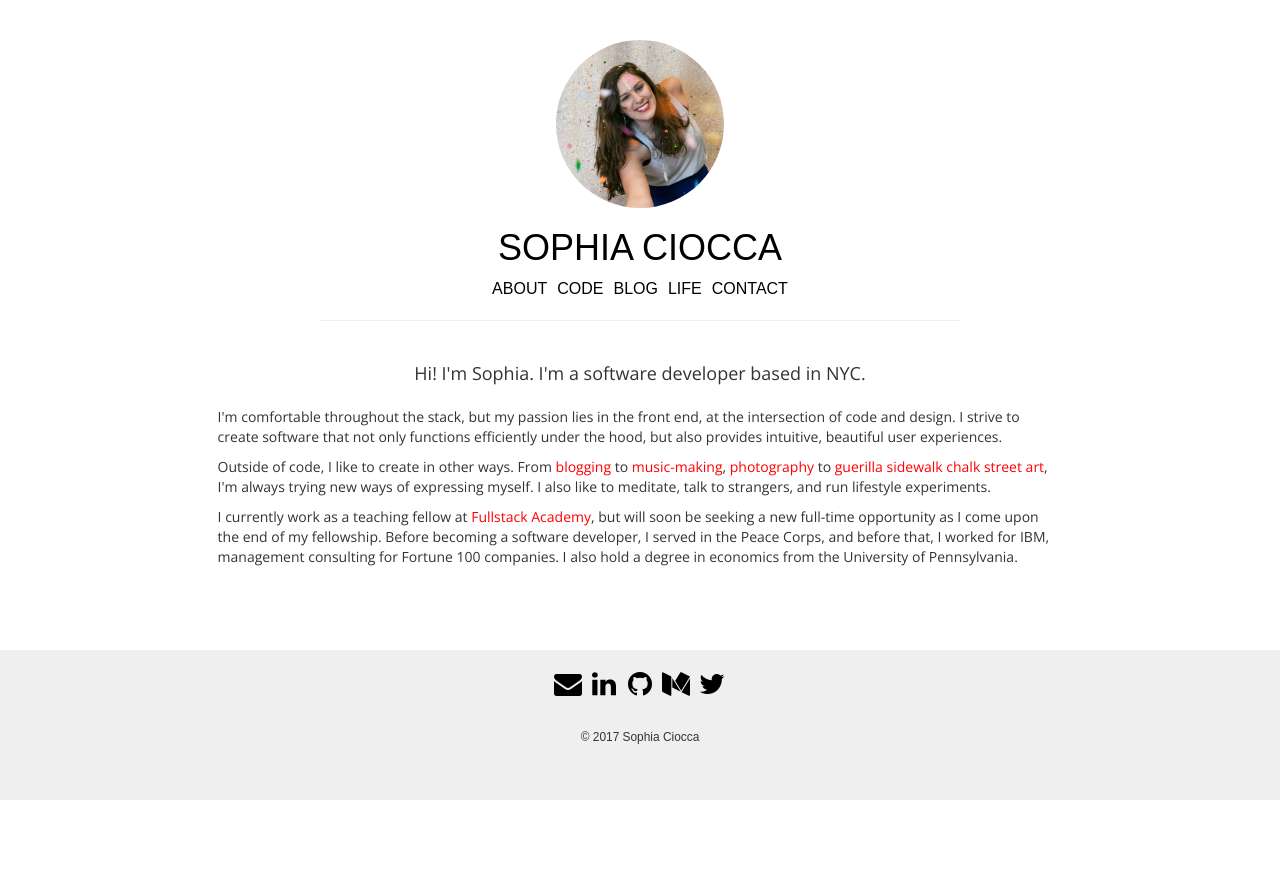
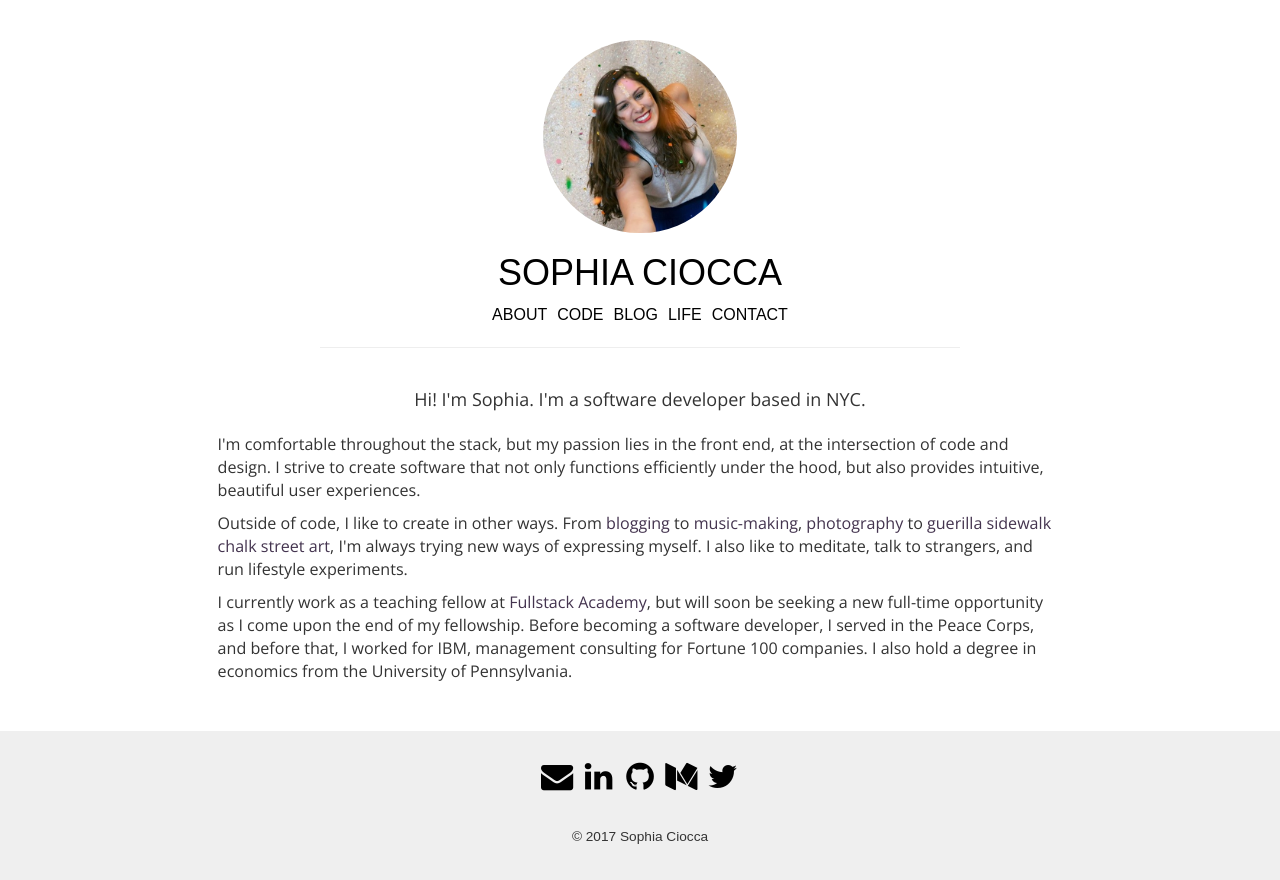
Before and after one commit to sophiaciocca/react-portfolio, a React (Create React App) app: page / in a window 1280 px wide. Before the commit the page ends 800 px from the top, so only its background shows below. Built offline with nearby package versions, Linux system fonts and the light colour scheme; a web font is replaced by a local one.

Commit message:
Fix spacing on Life page & eader

```diff
--- a/src/containers/App.js
+++ b/src/containers/App.js
@@ -4,16 +4,25 @@ import styled from 'styled-components';
 import Header from './Header.js'
 import Footer from './Footer.js'
 
+export const ColorScheme = {
+  primary: 'red',
+  secondary: 'blue',
+  third: 'purple',
+  fourth: 'goldenrod'
+}
+
 const AppDiv = styled.div`
   display: flex;
   min-height: 100vh;
   flex-direction: column;
+  font-size: 1.15em;
 `;
 
 export const CenteredHeader = styled.h4`
   text-align: center;
   margin-bottom: 1.25em;
 `
+
 
 const ContainerDiv = styled.div`
   margin: 1% 17% 3% 17%;
--- a/src/containers/Code.js
+++ b/src/containers/Code.js
@@ -158,7 +158,7 @@ class Code extends Component {
               </div>
             </PortTitleContainer>
             <PortDescription>My capstone project from the Grace Hopper Program, Align is a web application for setting and managing long-term goals with a beautiful and intuitive interface. It includes image uploading capability, resource cards to save helpful links, a rich text editor, and live updating using Firebase WebSocket integration.</PortDescription>
-            <PortDescription>I worked with two incredibly smart teammates to create Align, and you can read about our process building it <a href='https://medium.com/ladies-storm-hackathons/how-we-built-our-first-full-stack-javascript-web-app-in-three-weeks-8a4668dbd67c'>here</a>.</PortDescription>
+            <PortDescription>I worked with two incredibly smart teammates to create Align in three weeks. You can read about our process building it <a href='https://medium.com/ladies-storm-hackathons/how-we-built-our-first-full-stack-javascript-web-app-in-three-weeks-8a4668dbd67c'>here</a>.</PortDescription>
             <UsedList>
               <UsedItem>React.js</UsedItem>
               <UsedItem>Firebase</UsedItem>
@@ -168,8 +168,8 @@ class Code extends Component {
           </PortRow>
           <Divider />
           <PortRow>
-            <a href="https://limitless-leggings.herokuapp.com/" target="_blank">
-              <CodeThumbnail src={require('../assets/LimitlessLeggingsScreenshot.png')} />
+            <a href="#" target="_blank">
+              <CodeThumbnail src={require('../assets/OkCollabScreenshot.png')} />
             </a>
             <PortTitleContainer>
               <PortTitle>OkCollab</PortTitle>
--- a/src/containers/Footer.js
+++ b/src/containers/Footer.js
@@ -2,8 +2,13 @@ import React, { Component } from 'react';
 import { Link } from 'react-router'
 import styled from 'styled-components';
 
+import { ColorScheme } from './App.js'
+
+console.log('colorscheme??', ColorScheme)
+
 const FooterDiv = styled.div`
-  padding: 2rem;
+  padding-top: 3rem;
+  padding-bottom: 0;
   background-color: #efefef;
   text-align: center;
   height: 150px;
--- a/src/containers/Life.js
+++ b/src/containers/Life.js
@@ -21,6 +21,10 @@ const LifeProjectBlurb = styled.div`
   margin: auto;
 `
 
+const LifeRow = styled.div`
+  margin: 20px -15px;
+`
+
 class Life extends Component {
   render() {
     return (
@@ -29,7 +33,7 @@ class Life extends Component {
           <CenteredHeader>I like to create, regardless of medium. Here are some of my current artistic projects:</CenteredHeader>
         </div>
         {/*Row 1*/}
-        <div className="row">
+        <LifeRow className="row">
           <div className="col-md-6 col-sm-12">
             <a href="http://sophiacioccaphotography.tumblr.com/" target="_blank">
               <LifeThumbnail src="http://i66.tinypic.com/2q80nia.jpg"/>
@@ -44,7 +48,7 @@ class Life extends Component {
             </a>
             <LifeProjectBlurb>I write poetry on the sidewalks, because street art makes the world a better place.</LifeProjectBlurb>
           </div>
-        </div>
+        </LifeRow>
         {/*Row 2*/}
         <div className="row">
           <div className="col-md-6 col-sm-12">
--- a/src/theme/globalStyle.js
+++ b/src/theme/globalStyle.js
@@ -3,11 +3,6 @@ import { injectGlobal } from 'styled-components';
 injectGlobal`
   @import url('https://fonts.googleapis.com/css?family=Zilla+Slab+Highlight');
   @import url('https://fonts.googleapis.com/css?family=Open+Sans');
-
-  a {
-    color: black;
-    transition: all .3s ease;
-  }
 
   body {
     height: 100%;
@@ -25,12 +20,13 @@ injectGlobal`
 
   a {
     text-decoration: none;
-    color: red;
+    color: #44344f;
+    transition: all .3s ease;
   }
 
   a:hover {
     text-decoration: none;
-    color: goldenrod;
+    color: #efefef;
   }
 
   input[type=text], textarea {
```
Also changed, not shown: src/containers/QUESTIONS.MD (added, +7 -0 lines), src/assets/OkCollabScreenshot.png (added).
